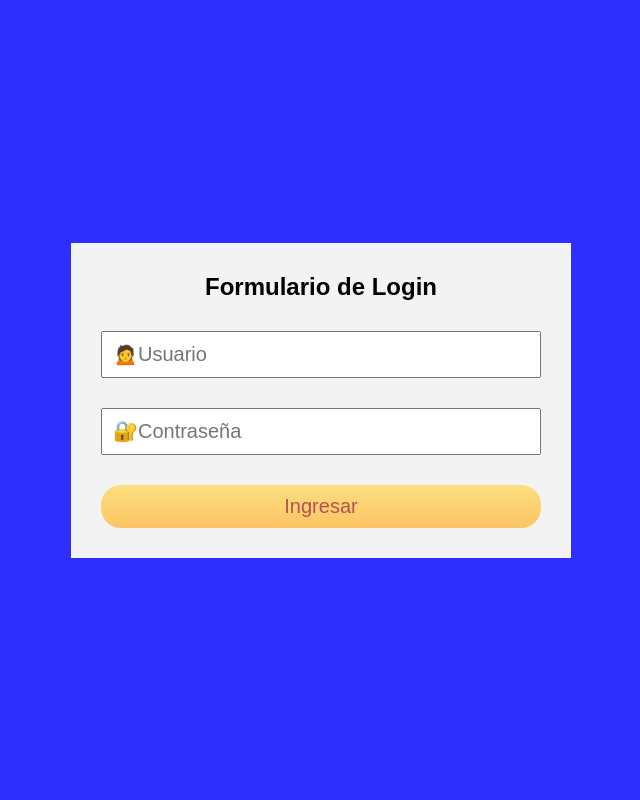
After one commit to GerardoVargas/ProyectoWeb, a PHP site: page /login.html in a window 1280 px wide. The commit adds this page. Shown: the whole page, without its empty margins (319-959 px from the left). Run offline with PHP 8.4, Linux system fonts and the light colour scheme.

Commit message:
Agregue la pagina de login.html con sus estilos

```diff
--- a/css/style.css
+++ b/css/style.css
@@ -15,7 +15,7 @@
 
 /* Set black background color, white text and some padding */
 footer {
-  background-color: #555;
+  background-color: #FFFFFF;
   color: white;
   padding: 15px;
 }
--- /dev/null
+++ b/css/stylesLogin.css
@@ -0,0 +1,53 @@
+* {
+	margin: 0;
+	padding: 0;
+	font-family: sans-serif;
+	box-sizing: border-box;
+}
+
+body {
+	background: #2E2EFE;
+	display: flex;
+	min-height: 100vh;
+}
+
+form {
+	margin: auto;
+	width: 50%;
+	max-width: 500px;
+	background-color: #F3F3F3;
+	padding: 30px;
+	border: 1px solid rgba(0,0,0,,2);
+}
+
+h2 {
+	text-align: center;
+	margin-bottom: 20px;
+	color rgba(0,0,0,0,5);
+}
+
+input {
+	display: block;
+	padding: 10px;
+	width: 100%;
+	margin: 30px 0;
+	font-size: 20px;
+}
+
+input[type="submit"] {
+	background: linear-gradient(#FFDA63, #FFB940);
+	border: 0;
+	color: brown;
+	opacity: 0.8;
+	cursor: pointer;
+	border-radius: 20px;
+	margin-bottom: 0;
+}
+
+input[type="submit"]:hover {
+	opacity: 1;
+}
+
+input[type="submit"]:active {
+	transform: scale(0.95);
+}
--- a/index.html
+++ b/index.html
@@ -30,7 +30,7 @@
         <li><a href="#">Contacto</a></li>
       </ul>
       <ul class="nav navbar-nav navbar-right">
-        <li><a href="#"><span class="glyphicon glyphicon-log-in"></span> Login</a></li>
+        <li><a href="login.html"><span class="glyphicon glyphicon-log-in"></span> Login</a></li>
       </ul>
     </div>
   </div>
@@ -48,7 +48,7 @@
       <p>Lorem ipsum dolor sit amet, consectetur adipiscing elit, sed do eiusmod tempor incididunt ut labore et dolore magna aliqua. Ut enim ad minim veniam, quis nostrud exercitation ullamco laboris nisi ut aliquip ex ea commodo consequat. Excepteur sint occaecat cupidatat non proident, sunt in culpa qui officia deserunt mollit anim id est laborum consectetur adipiscing elit, sed do eiusmod tempor incididunt ut labore et dolore magna aliqua. Ut enim ad minim veniam, quis nostrud exercitation ullamco laboris nisi ut aliquip ex ea commodo consequat.</p>
       <hr>
       <h3>Test</h3>
-      <p>Lorem ipsum...</p>
+      <p>Lorem ipsum dolor sit amet, consectetur adipisicing elit. Beatae corporis, repellendus. Minima, ab! Necessitatibus odit nulla voluptatibus, pariatur officia, itaque accusamus veniam commodi dolorum illum et mollitia reprehenderit quis. Veritatis!</p>
     </div>
     <div class="col-sm-2 sidenav">
       <div class="well">
--- /dev/null
+++ b/login.html
@@ -0,0 +1,17 @@
+<!DOCTYPE html>
+<html lang="en">
+<head>
+	<title>Formulario de Login</title>
+	<meta charset="UTF-8">
+	<meta name="viewport" content="width-device-width, user-scalable=no, initial-scale=1, maximun-scale=1, minimum-scale=1">
+	<link rel="stylesheet" href="css/stylesLogin.css">
+</head>
+<body>
+	<form action="">
+		<h2>Formulario de Login</h2>
+		<input type="text" placeholder="&#128589;Usuario" name="usuario">
+		<input type="password" placeholder="&#128272;Contraseña" name="clave">
+		<input type="submit" value="Ingresar">
+	</form>
+</body>
+</html>
```
